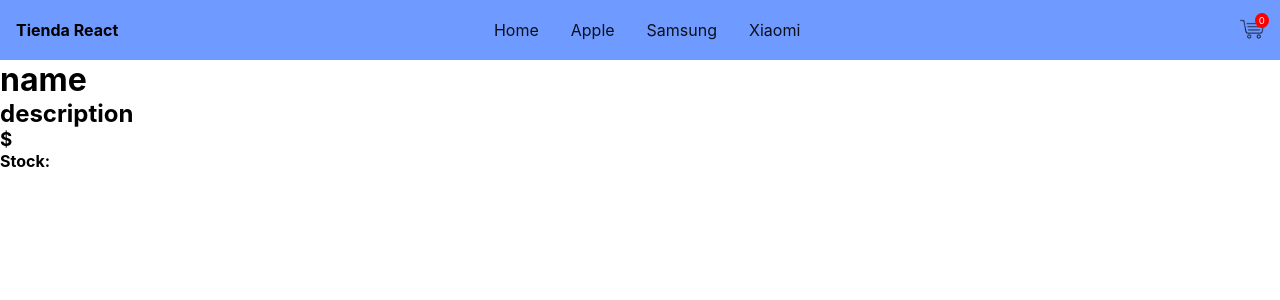
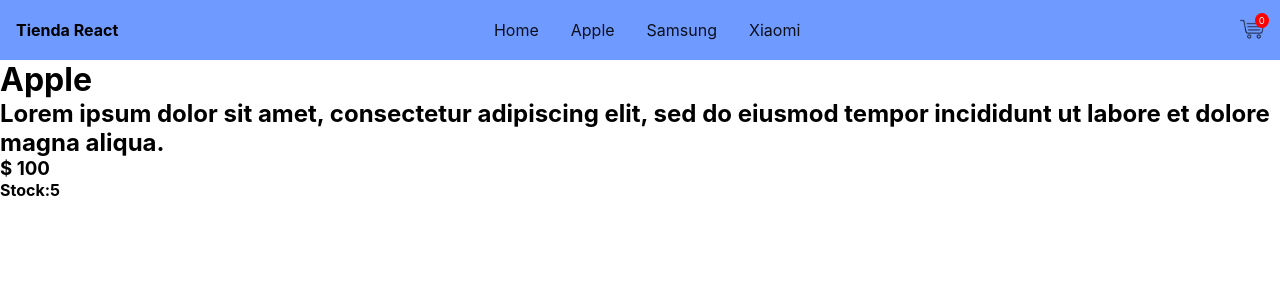
Before and after one commit to davidp05/TiendaCoder-app, a React (Create React App) app: page /detail/01 in a window 1280 px wide. Shown: the top 300 px of the page. Built offline with nearby package versions, Linux system fonts and the light colour scheme.

Commit message:
Se resolvió desafio

```diff
--- a/src/components/ItemDetail/ItemDetail.jsx
+++ b/src/components/ItemDetail/ItemDetail.jsx
@@ -1,15 +1,13 @@
 import React from 'react';
 
-const ItemDetail = () => {
-
+const ItemDetail = ({product}) => {
     return (
         <div className="detail">
             <div>
-                <h1>name</h1>
-                <h2>description</h2>
-                <h3>$ </h3>
-                <h4>Stock: </h4>
-
+                <h1>{product.name}</h1>
+                <h2>{product.description}</h2>
+                <h3>$ {product.precio}</h3>
+                <h4>Stock:{product.stock} </h4>
             </div>
         </div>
     );
--- a/src/components/ItemDetailContainer/ItemDetailContainer.jsx
+++ b/src/components/ItemDetailContainer/ItemDetailContainer.jsx
@@ -6,7 +6,6 @@
 const ItemDetailContainer = () => {
     const [product, setProduct] = useState({});
     const [loading, setLoading] = useState(true);
-
     const { id } = useParams();
 
         getProd(id)
@@ -24,14 +23,9 @@
               },[id])
 
     return (
+
         <div>
-            {loading ? (
-                <h2>Cargando...</h2>
-            ) : (
-                <>
-                    <ItemDetail product={product} />
-                </>
-            )}
+            {loading ? <h2>Cargando...</h2> : <ItemDetail product={product} />}
         </div>
     );
 }
--- a/src/mooks/fakeApi.js
+++ b/src/mooks/fakeApi.js
@@ -1,8 +1,8 @@
 //Array de obj
 const products = [
-    {id:'01', category:'Apple', precio:'100' , name:'Apple', description:"Lorem ipsum dolor sit amet, consectetur adipiscing elit, sed do eiusmod tempor incididunt ut labore et dolore magna aliqua.", img:'https://outtec.com.ar/wp-content/uploads/2022/02/Apple-Watch-Series-7-41mm-Starlight-001.jpg', stock:5},
-    {id:'02', category:'Samsung', precio:'100' , name:'Samsung', description:"Lorem ipsum dolor sit amet, consectetur adipiscing elit, sed do eiusmod tempor incididunt ut labore et dolore magna aliqua.", img:'https://static.kemikcdn.com/2021/10/SAMSUNG-SM-R870NZGALTA-1200X1200-6.jpg', stock:15},
-    {id:'03', category:'Xiaomi', precio:'100' , name:'Xiaomi', description:"Lorem ipsum dolor sit amet, consectetur adipiscing elit, sed do eiusmod tempor incididunt ut labore et dolore magna aliqua.", img:'https://cf.shopee.com.ar/file/0f7bf6f3201d4e9049d9ce2c3d657e75', stock:7},
+    {id: 1, category:'Apple', precio:'100' , name:'Apple', description:"Lorem ipsum dolor sit amet, consectetur adipiscing elit, sed do eiusmod tempor incididunt ut labore et dolore magna aliqua.", img:'https://outtec.com.ar/wp-content/uploads/2022/02/Apple-Watch-Series-7-41mm-Starlight-001.jpg', stock:5},
+    {id: 2, category:'Samsung', precio:'100' , name:'Samsung', description:"Lorem ipsum dolor sit amet, consectetur adipiscing elit, sed do eiusmod tempor incididunt ut labore et dolore magna aliqua.", img:'https://static.kemikcdn.com/2021/10/SAMSUNG-SM-R870NZGALTA-1200X1200-6.jpg', stock:15},
+    {id: 3, category:'Xiaomi', precio:'100' , name:'Xiaomi', description:"Lorem ipsum dolor sit amet, consectetur adipiscing elit, sed do eiusmod tempor incididunt ut labore et dolore magna aliqua.", img:'https://cf.shopee.com.ar/file/0f7bf6f3201d4e9049d9ce2c3d657e75', stock:7},
     // {id:'04', category:'Apple', precio:'100' , name:'random4', description:"Lorem ipsum dolor sit amet, consectetur adipiscing elit, sed do eiusmod tempor incididunt ut labore et dolore magna aliqua.", img:'https://outtec.com.ar/wp-content/uploads/2022/02/Apple-Watch-Series-7-41mm-Starlight-001.jpg', stock:3},
     // {id:'05', category:'Apple', precio:'100' , name:'random5', description:"Lorem ipsum dolor sit amet, consectetur adipiscing elit, sed do eiusmod tempor incididunt ut labore et dolore magna aliqua.", img:'https://outtec.com.ar/wp-content/uploads/2022/02/Apple-Watch-Series-7-41mm-Starlight-001.jpg', stock:10},
     // {id:'06', category:'Apple', precio:'100' , name:'random6', description:"Lorem ipsum dolor sit amet, consectetur adipiscing elit, sed do eiusmod tempor incididunt ut labore et dolore magna aliqua.", img:'https://outtec.com.ar/wp-content/uploads/2022/02/Apple-Watch-Series-7-41mm-Starlight-001.jpg', stock:4},
@@ -29,5 +29,6 @@
       setTimeout(() => {
           resolve(productoEncontrado);
       }, 1000);
+      //console.log(productoEncontrado)
   });
 };
```
